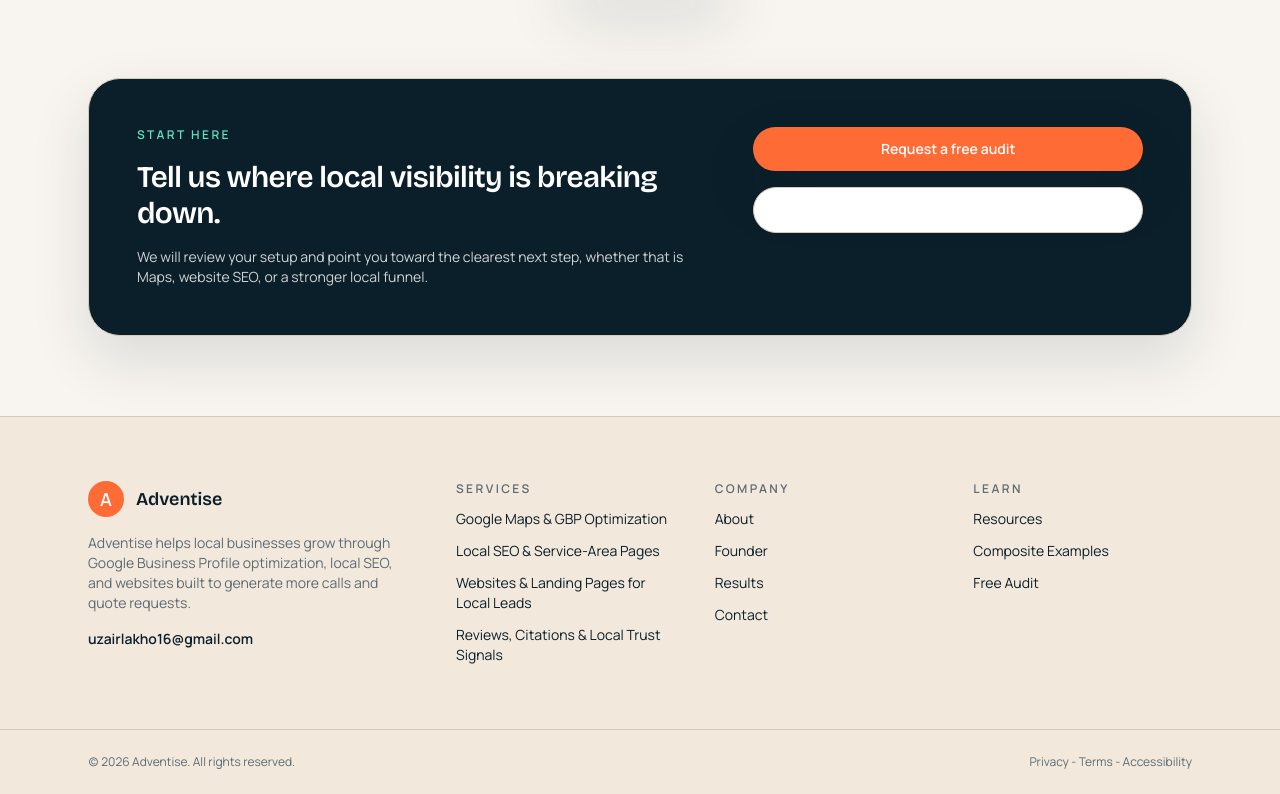
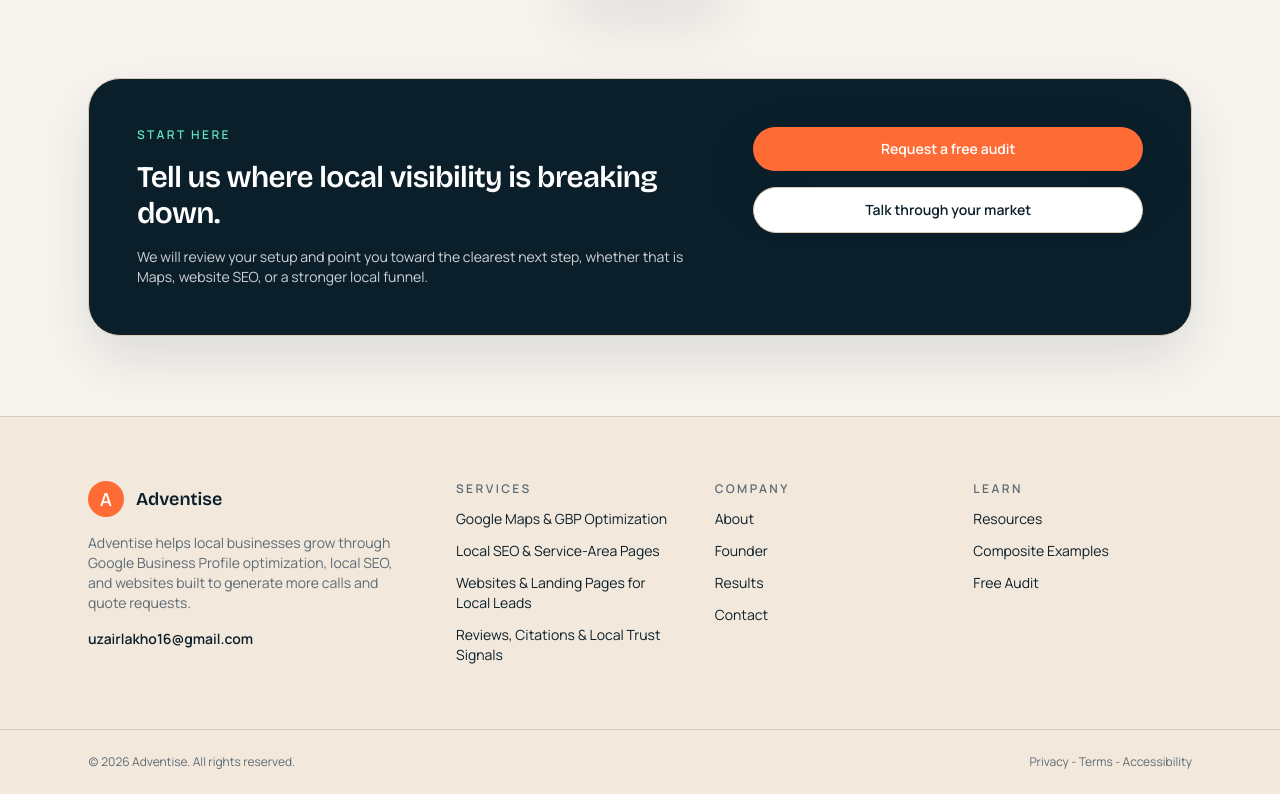
Before and after one commit to UzairLakho/adventise, a Next.js app: page /about in a window 1280 px wide. Shown: the part 1872-2666 px from the top of the page. Built offline with nearby package versions, Linux system fonts and the light colour scheme.

Commit message:
fix: enforce strong important styles for secondary and ghost buttons to guarantee visibility under parent color containers

```diff
--- a/src/app/globals.css
+++ b/src/app/globals.css
@@ -138,4 +138,21 @@ a {
     box-shadow: 0 30px 70px rgba(11, 31, 42, 0.16);
     border-color: rgba(255, 107, 53, 0.4);
   }
+
+  .btn-secondary {
+    border: 1px solid #d9cbb9 !important;
+    background-color: #ffffff !important;
+    color: #0b1f2a !important;
+  }
+  .btn-secondary:hover {
+    border-color: #ff6b35 !important;
+    color: #ff6b35 !important;
+  }
+
+  .btn-ghost {
+    color: #0b1f2a !important;
+  }
+  .btn-ghost:hover {
+    color: #ff6b35 !important;
+  }
 }
--- a/src/components/ui.tsx
+++ b/src/components/ui.tsx
@@ -8,8 +8,8 @@ const variants = {
   primary:
     "bg-ember text-white shadow-soft hover:-translate-y-0.5 hover:bg-ember-dark",
   secondary:
-    "border border-[#d9cbb9] bg-white text-[#0b1f2a] hover:-translate-y-0.5 hover:border-[#ff6b35] hover:text-[#ff6b35]",
-  ghost: "text-[#0b1f2a] hover:text-[#ff6b35]",
+    "btn-secondary hover:-translate-y-0.5",
+  ghost: "btn-ghost",
 };
 
 export function Button({
```
